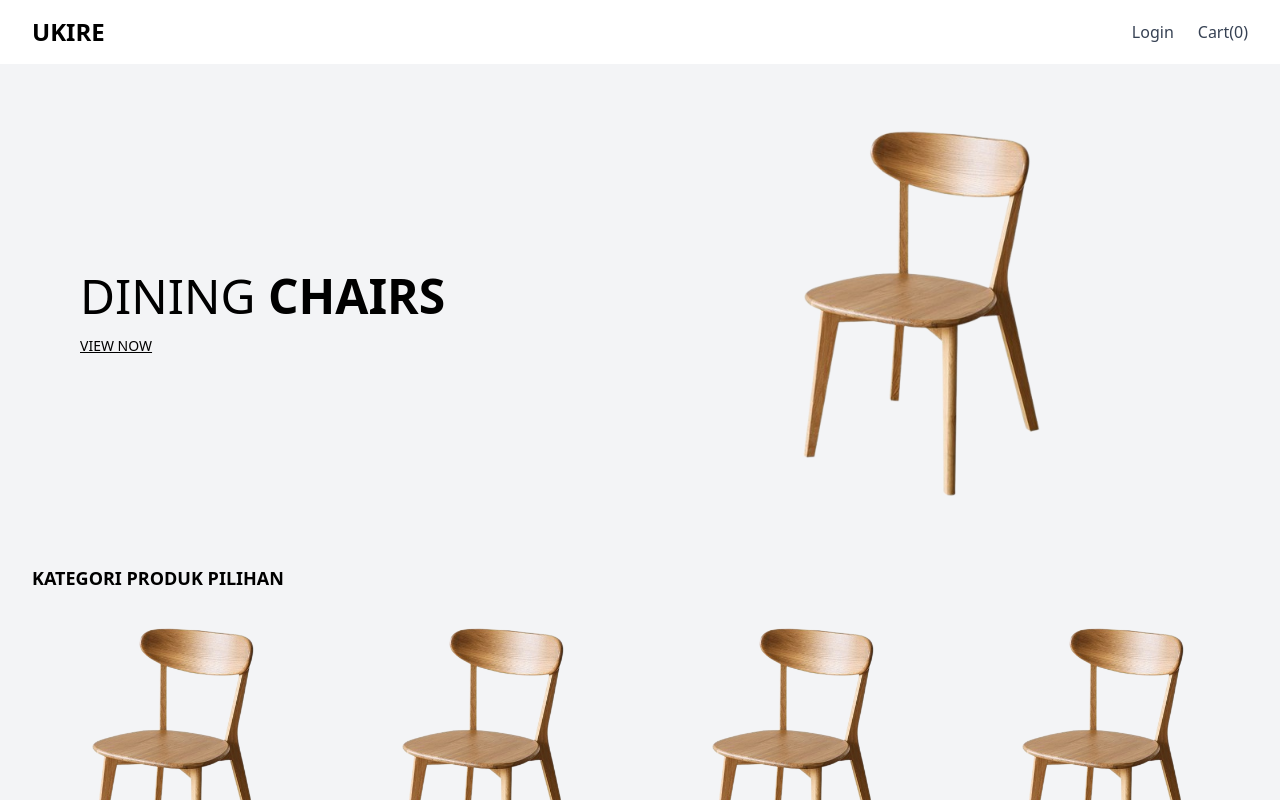
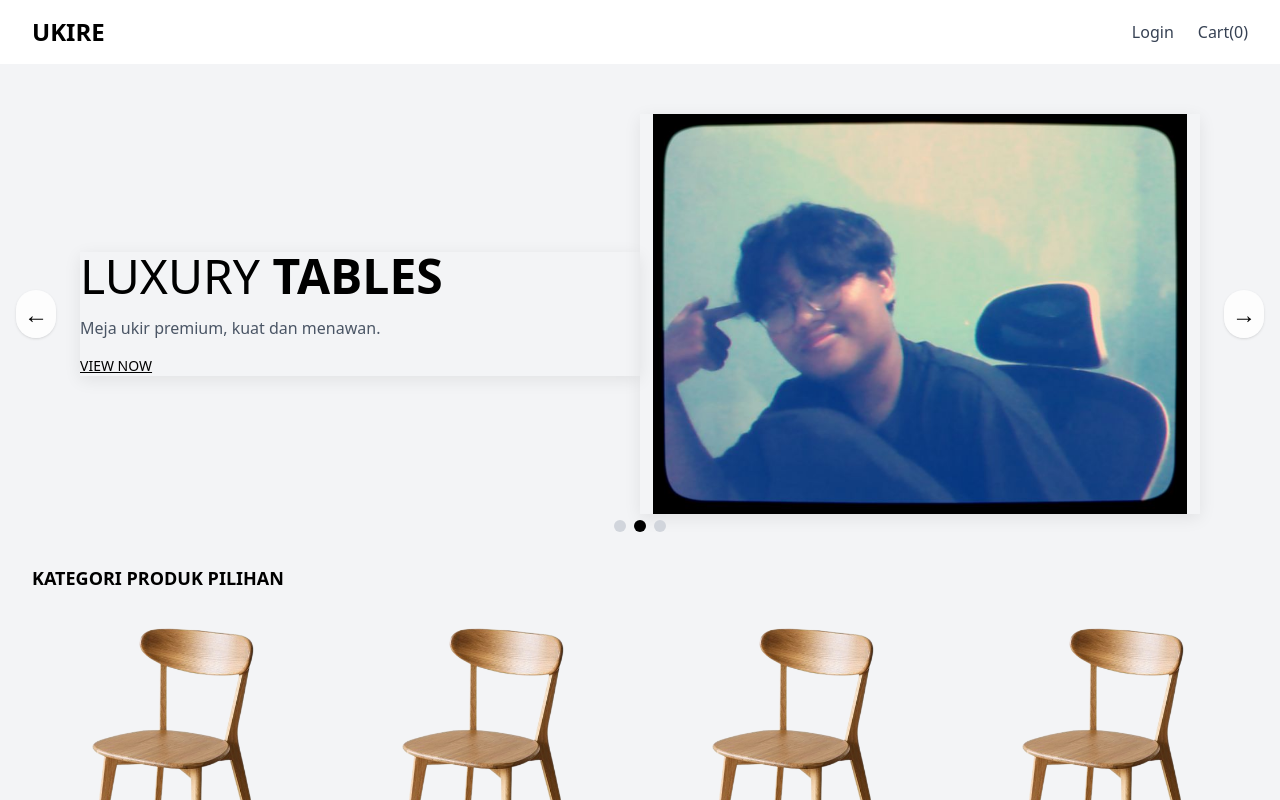
Before and after one commit to Ukire-Furniture/Ukire-frond-end, a React (Vite) app: page / in a window 1280 px wide. Shown: the top 800 px of the page. Built offline with nearby package versions, Linux system fonts and the light colour scheme.

Commit message:
feat: drag/swipe benner section

```diff
--- a/src/landingpage/BannerSection.jsx
+++ b/src/landingpage/BannerSection.jsx
@@ -1,16 +1,146 @@
-import React from 'react';
+import React, { useState, useEffect, useRef } from 'react';
+
+const banners = [
+  {
+    title: "DINING CHAIRS",
+    image: "/images/kayu/Kursi.png",
+    link: "#",
+    highlight: "CHAIRS",
+    description: "Kursi makan ukir elegan untuk ruang makan modern.",
+  },
+  {
+    title: "LUXURY TABLES",
+    image: "/images/nibras.jpg",
+    link: "#",
+    highlight: "TABLES",
+    description: "Meja ukir premium, kuat dan menawan.",
+  },
+  {
+    title: "CLASSIC SOFAS",
+    image: "/images/awal.jpeg",
+    link: "#",
+    highlight: "SOFAS",
+    description: "Sofa ukir klasik, nyaman untuk keluarga.",
+  },
+];
 
 const BannerSection = () => {
+  const [current, setCurrent] = useState(0);
+  const [dragStartX, setDragStartX] = useState(null);
+  const [dragDelta, setDragDelta] = useState(0);
+  const [isDragging, setIsDragging] = useState(false);
+  const bannerRef = useRef(null);
+
+  // Auto-slide setiap 4 detik (pause saat drag)
+  useEffect(() => {
+    if (isDragging) return;
+    const timer = setInterval(() => {
+      setCurrent((prev) => (prev + 1) % banners.length);
+    }, 4000);
+    return () => clearInterval(timer);
+  }, [isDragging]);
+
+  const nextSlide = () => setCurrent((prev) => (prev + 1) % banners.length);
+  const prevSlide = () => setCurrent((prev) => (prev - 1 + banners.length) % banners.length);
+
+  // Mouse/touch event handlers
+  const handleDragStart = (e) => {
+    setIsDragging(true);
+    setDragStartX(e.type === 'touchstart' ? e.touches[0].clientX : e.clientX);
+  };
+
+  const handleDragMove = (e) => {
+    if (!isDragging) return;
+    const clientX = e.type === 'touchmove' ? e.touches[0].clientX : e.clientX;
+    setDragDelta(clientX - dragStartX);
+  };
+
+  const handleDragEnd = () => {
+    setIsDragging(false);
+    if (dragDelta > 80) {
+      prevSlide();
+    } else if (dragDelta < -80) {
+      nextSlide();
+    }
+    setDragDelta(0);
+  };
+
+  // Animasi interaktif saat drag
+  const slideStyle = {
+    transform: `translateX(${dragDelta}px) scale(${isDragging ? 0.98 : 1})`,
+    transition: isDragging ? 'none' : 'transform 0.4s cubic-bezier(.4,2,.6,1)',
+    cursor: isDragging ? 'grabbing' : 'grab',
+    boxShadow: isDragging ? '0 8px 32px rgba(0,0,0,0.12)' : '0 4px 16px rgba(0,0,0,0.08)',
+    userSelect: 'none',
+  };
+
   return (
-        <section className="w-full bg-gray-100 flex flex-col md:flex-row items-center justify-between px-8 md:px-20 h-[500px]">
-            <div className="flex flex-col items-start justify-center flex-1">
+    <section
+      className="w-full bg-gray-100 flex flex-col md:flex-row items-center justify-between px-8 md:px-20 h-[500px] relative overflow-hidden select-none"
+      ref={bannerRef}
+      onMouseDown={handleDragStart}
+      onMouseMove={handleDragMove}
+      onMouseUp={handleDragEnd}
+      onMouseLeave={() => isDragging && handleDragEnd()}
+      onTouchStart={handleDragStart}
+      onTouchMove={handleDragMove}
+      onTouchEnd={handleDragEnd}
+      style={{ cursor: isDragging ? 'grabbing' : 'grab' }}
+    >
+      {/* Tombol kiri */}
+      <button
+        onClick={prevSlide} className="absolute left-4 top-1/2 -translate-y-1/2 bg-white/80 rounded-full p-2 shadow hover:bg-white z-10"
+        aria-label="Previous"
+        tabIndex={0}
+      >
+        <span className="text-2xl">&#8592;</span>
+      </button>
+      {/* Tombol kanan */}
+      <button
+        onClick={nextSlide}
+        className="absolute right-4 top-1/2 -translate-y-1/2 bg-white/80 rounded-full p-2 shadow hover:bg-white z-10"
+        aria-label="Next"
+        tabIndex={0}
+      >
+        <span className="text-2xl">&#8594;</span>
+      </button>
+
+      {/* Konten Banner */}
+      <div
+        className="flex flex-col items-start justify-center flex-1 transition-all duration-500"
+        style={slideStyle}
+        draggable={false}
+      >
         <h1 className="text-3xl md:text-5xl font-light mb-4">
-                    DINING <span className="font-bold">CHAIRS</span>
+          {banners[current].title.split(' ').map((word, idx) =>
+            word === banners[current].highlight ? (
+              <span key={idx} className="font-bold">{word} </span>
+            ) : (
+              <span key={idx}>{word} </span>
+            )
+          )}
         </h1>
-                <a href="#" className="text-sm text-black underline">VIEW NOW</a>
+        <p className="mb-4 text-gray-600">{banners[current].description}</p>
+        <a href={banners[current].link} className="text-sm text-black underline">VIEW NOW</a>
       </div>
-            <div className="flex justify-center flex-1">
-                <img src="public/images/kayu/Kursi.png" alt="Chair" className="object-contain h-[300px] md:h-[400px]" />
+      <div className="flex justify-center flex-1" style={slideStyle}>
+        <img
+          src={banners[current].image}
+          alt={banners[current].highlight}
+          className="object-contain h-[300px] md:h-[400px] transition-all duration-500"
+          draggable={false}
+        />
+      </div>
+      {/* Indicator */}
+      <div className="absolute bottom-8 left-1/2 -translate-x-1/2 flex gap-2">
+        {banners.map((_, idx) => (
+          <button
+            key={idx}
+            onClick={() => setCurrent(idx)}
+            className={`w-3 h-3 rounded-full ${current === idx ? 'bg-black' : 'bg-gray-300'}`}
+            aria-label={`Go to slide ${idx + 1}`}
+          />
+        ))}
       </div>
     </section>
   );
```
Lines whose indentation alone changed are shown as unchanged.
